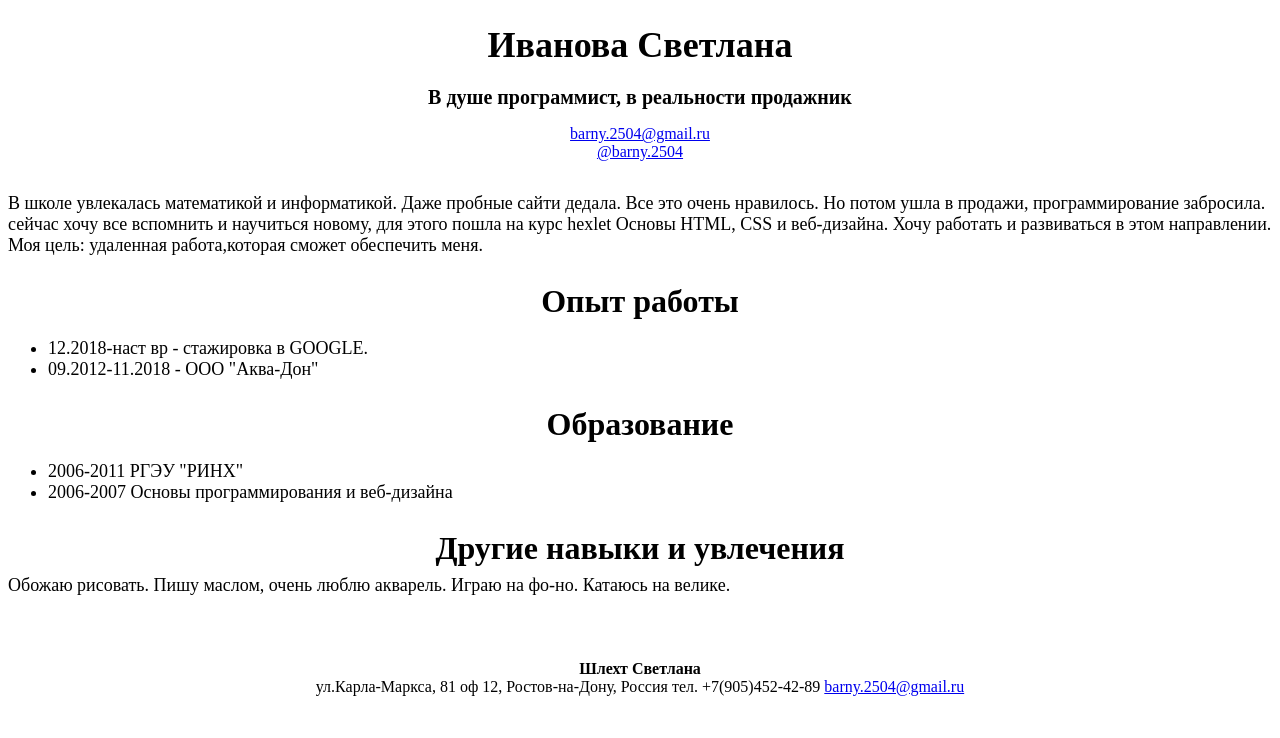
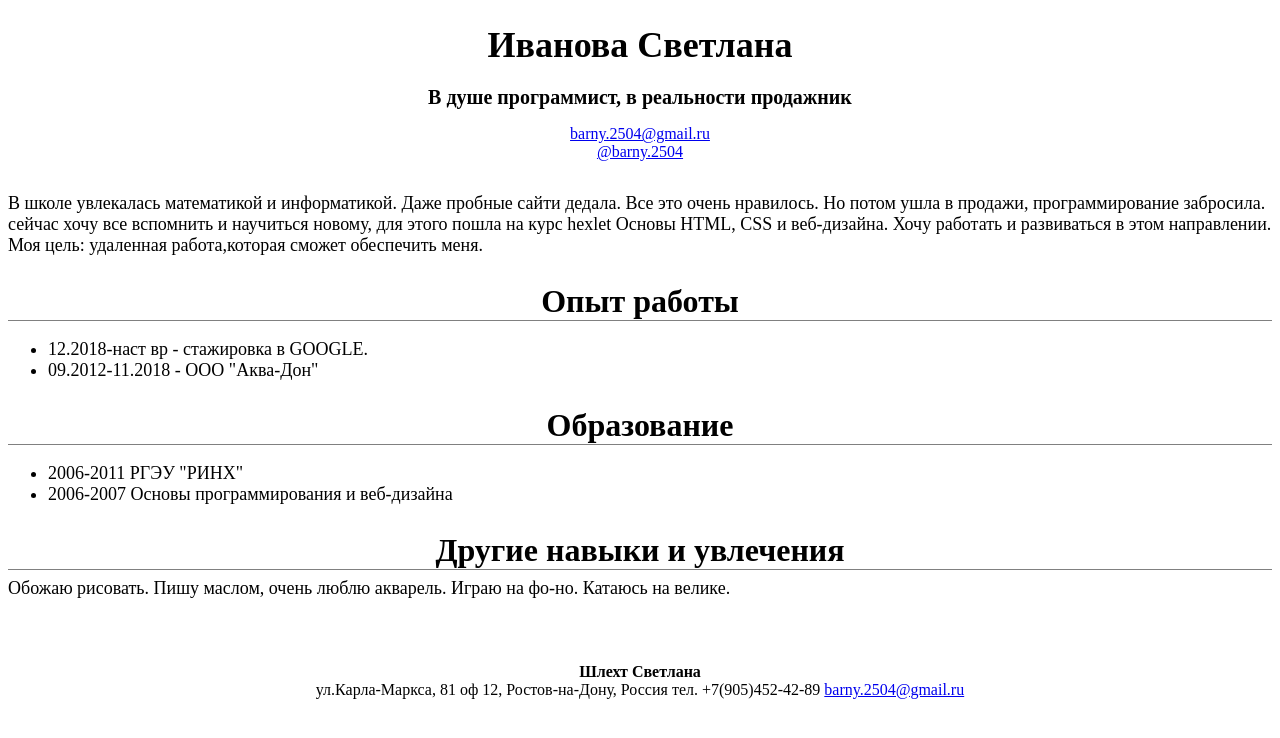
Before and after one commit to barnysha/github.io, a plain HTML site: page index.html in a window 1280 px wide. Drawn offline with Linux system fonts and the light colour scheme.

Commit message:
Update style.css

```diff
--- a/style.css
+++ b/style.css
@@ -2,11 +2,11 @@
 }
 #main {margin-bottom: 12px; font-size: 18px
 }
-h1, h2, h3 {font-style: strong; text-align: center
+h1, h2, h3 {text-align: center
 }
 h1{font-size: 36px; margin-bottom: 0px;
 }
-h2 {font-size: 32px; border-bottom: 1px solid №808080; margin-bottom: 8px;
+h2 {font-size: 32px; border-bottom: 1px solid #808080; margin-bottom: 8px;
 }
 h3 {font-size: 20px; margin-bottom: 0px
 }
```
